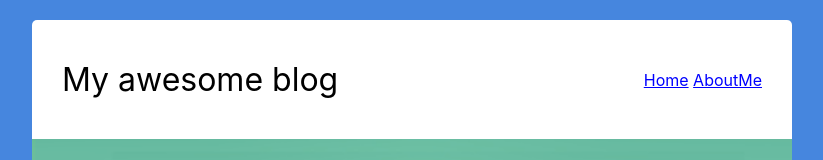
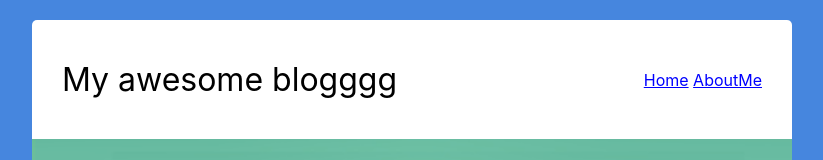
Before and after one commit to mariawasilewa-coca-cola/test3, a website: page index.html in a window 1280 px wide. Shown: the top 160 px of the page, without its empty margins (228-1051 px from the left). Drawn offline with Linux system fonts and the light colour scheme.

Commit message:
Update index.html
added new text

```diff
--- a/index.html
+++ b/index.html
@@ -6,7 +6,7 @@
 <body>
     <main class="container">
         <header class="header">
-            <h1 class="header-title">My awesome blog</h1>
+            <h1 class="header-title">My awesome blogggg</h1>
 
             <nav class="header-nav">
                 <a href="">Home</a>
```
